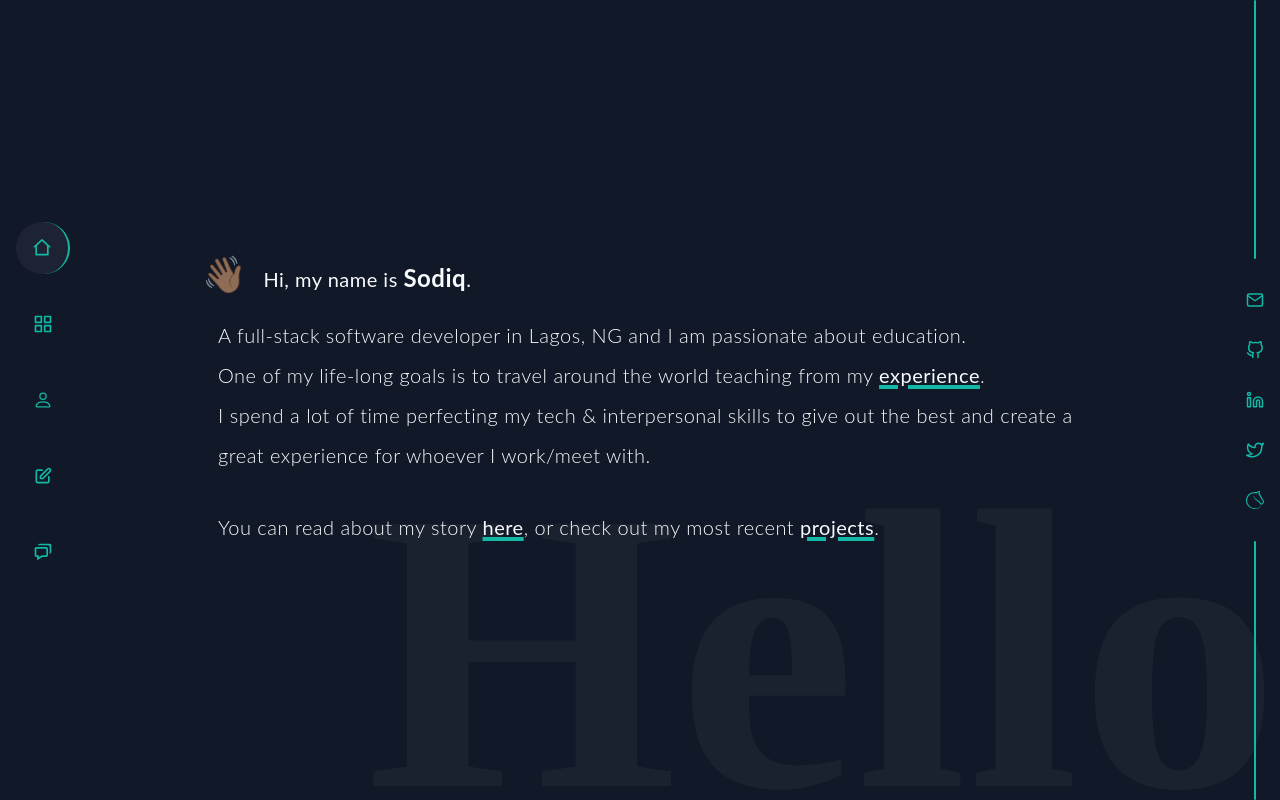
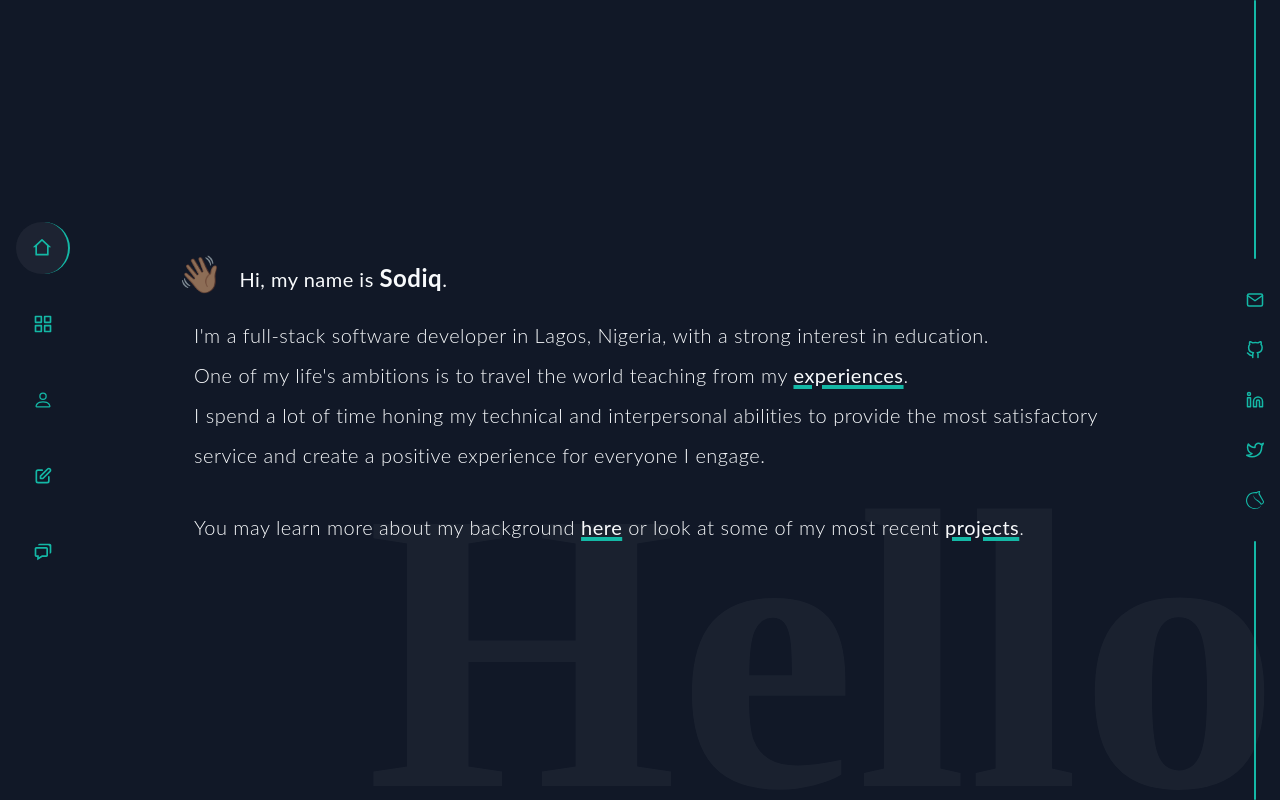
Before and after one commit to deyemiobaa/sa-portfolio, a React (Create React App) app: page / in a window 1280 px wide. Built offline with nearby package versions, Linux system fonts and the light colour scheme.

Commit message:
reword intro

```diff
--- a/src/pages/welcome.js
+++ b/src/pages/welcome.js
@@ -3,15 +3,14 @@ import SocialIcons from "../components/icons";
 
 export default function Welcome() {
   return (
-    <div className="relative px-6 lg:px-14 leading-7 lg:leading-10 tracking-wide text-base md:text-xl h-full flex items-center flex-col justify-center">
+    <div className="relative px-6 leading-7 lg:leading-10 tracking-wide text-base md:text-xl h-full flex items-center flex-col justify-center">
       <div className="w-4/4 md:w-3/4 mx-auto static z-10">
         <h1 className="mb-4"><span className="animate-pulse pr-4 text-4xl">👋🏽</span>Hi, my name is <span className="font-bold text-lg md:text-2xl">Sodiq</span>.</h1>
         <p className="lg:pl-4 font-light">
-          A full-stack software developer in Lagos, NG and I am passionate about education. <br />
-          One of my life-long goals is to travel around the world teaching from my <span className="underline decoration-teal-500 decoration-4 font-normal">experience</span>.<br />
-          I spend a lot of time perfecting my tech &amp; interpersonal skills to give out the best and create a great experience for whoever I work/meet with.
+          I'm a full-stack software developer in Lagos, Nigeria, with a strong interest in education. <br />One of my life's ambitions is to travel the world teaching from my <span className="underline decoration-teal-500 decoration-4 font-normal">experiences</span>.<br />
+          I spend a lot of time honing my technical and interpersonal abilities to provide the most satisfactory service and create a positive experience for everyone I engage.
         </p>
-        <p className="mt-8 lg:pl-4 font-light">You can read about my story <span className="underline decoration-teal-500 decoration-4 font-normal">here</span>, or check out my most recent <span className="underline decoration-teal-500 decoration-4 font-normal">projects</span>.</p>
+        <p className="mt-8 lg:pl-4 font-light">You may learn more about my background <span className="underline decoration-teal-500 decoration-4 font-normal">here</span> or look at some of my most recent <span className="underline decoration-teal-500 decoration-4 font-normal">projects</span>.</p>
       </div>
       <div className="lg:hidden flex justify-between w-3/4 self-center mt-16">
         <SocialIcons />
```
